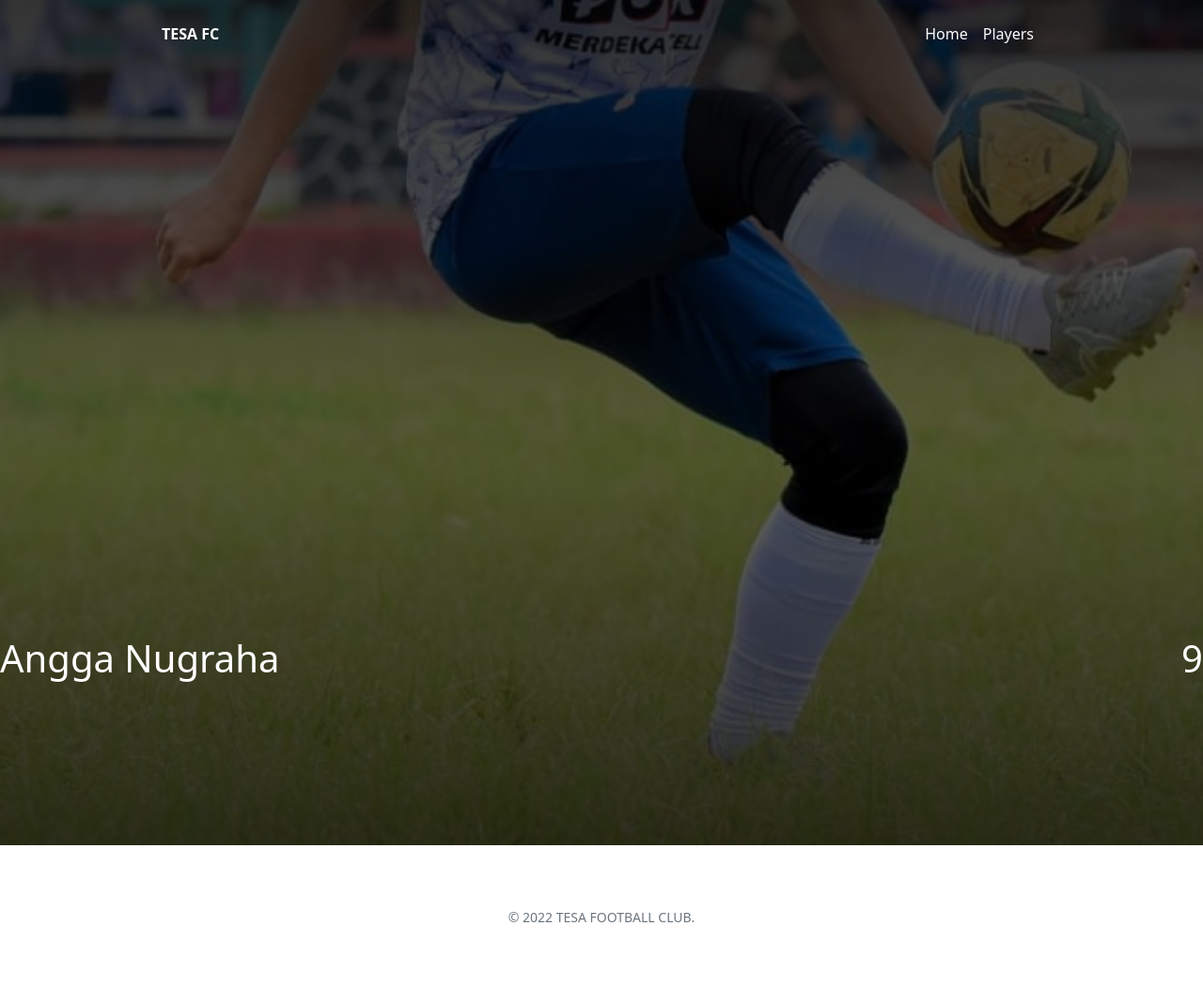
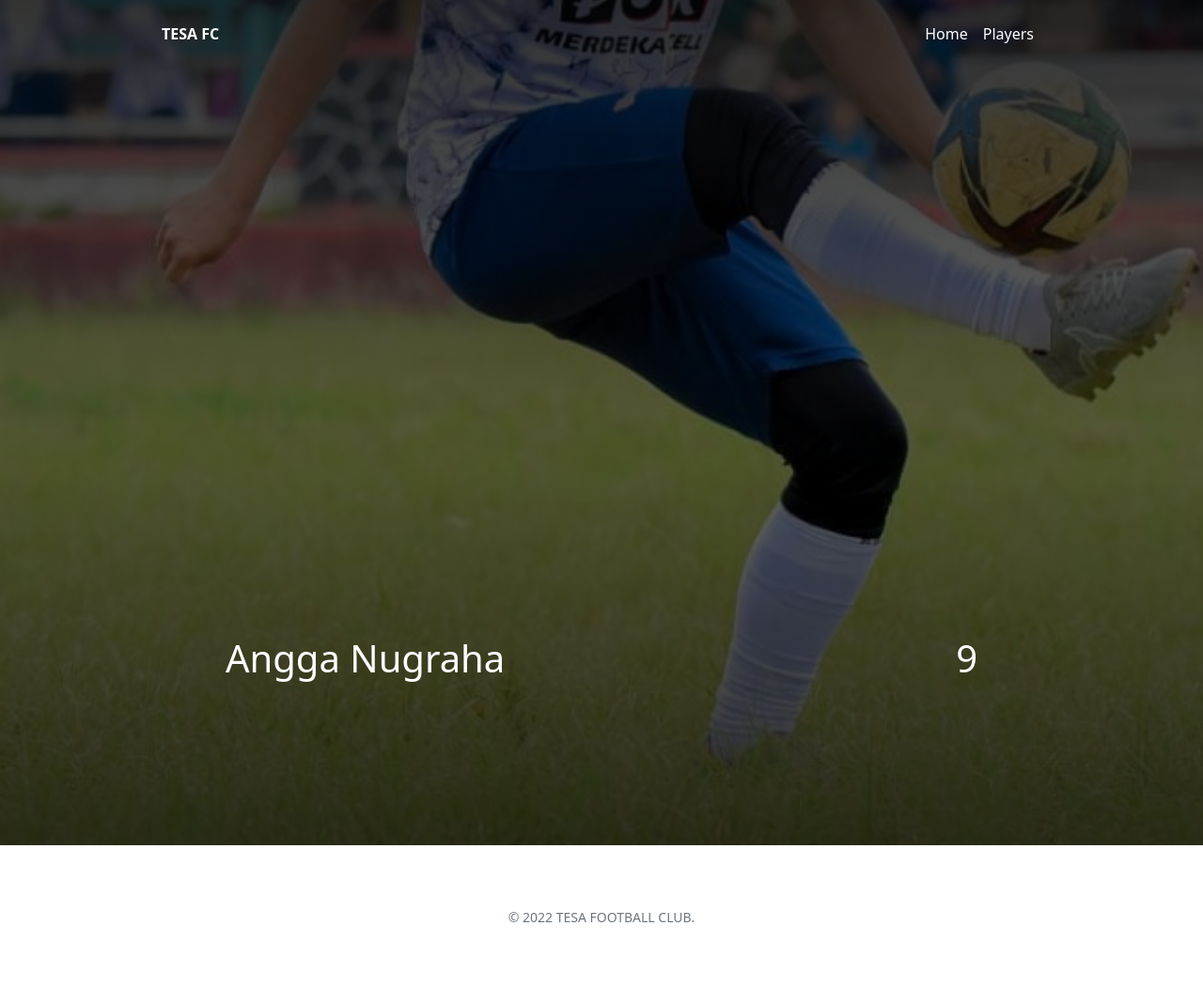
Before and after one commit to tesafc/www2, a Jekyll site: the page built from _players/angga-nugraha.md, in a window 1280 px wide. Shown: the whole page at 94% size. Built offline with Jekyll 4.4.1, drawn with Linux system fonts in a browser that asks for light colours.

Commit message:
Update header-player.html

```diff
--- a/_includes/header-player.html
+++ b/_includes/header-player.html
@@ -10,7 +10,7 @@
         </nav>
       </div>
     </div>
-    <div class="h-75 d-flex align-items-end justify-content-between">
+    <div class="h-75 d-flex align-items-end justify-content-around">
       <div>
         <span class="fs-1 text-capitalize">{{ page.title }}</span>
       </div>
```
